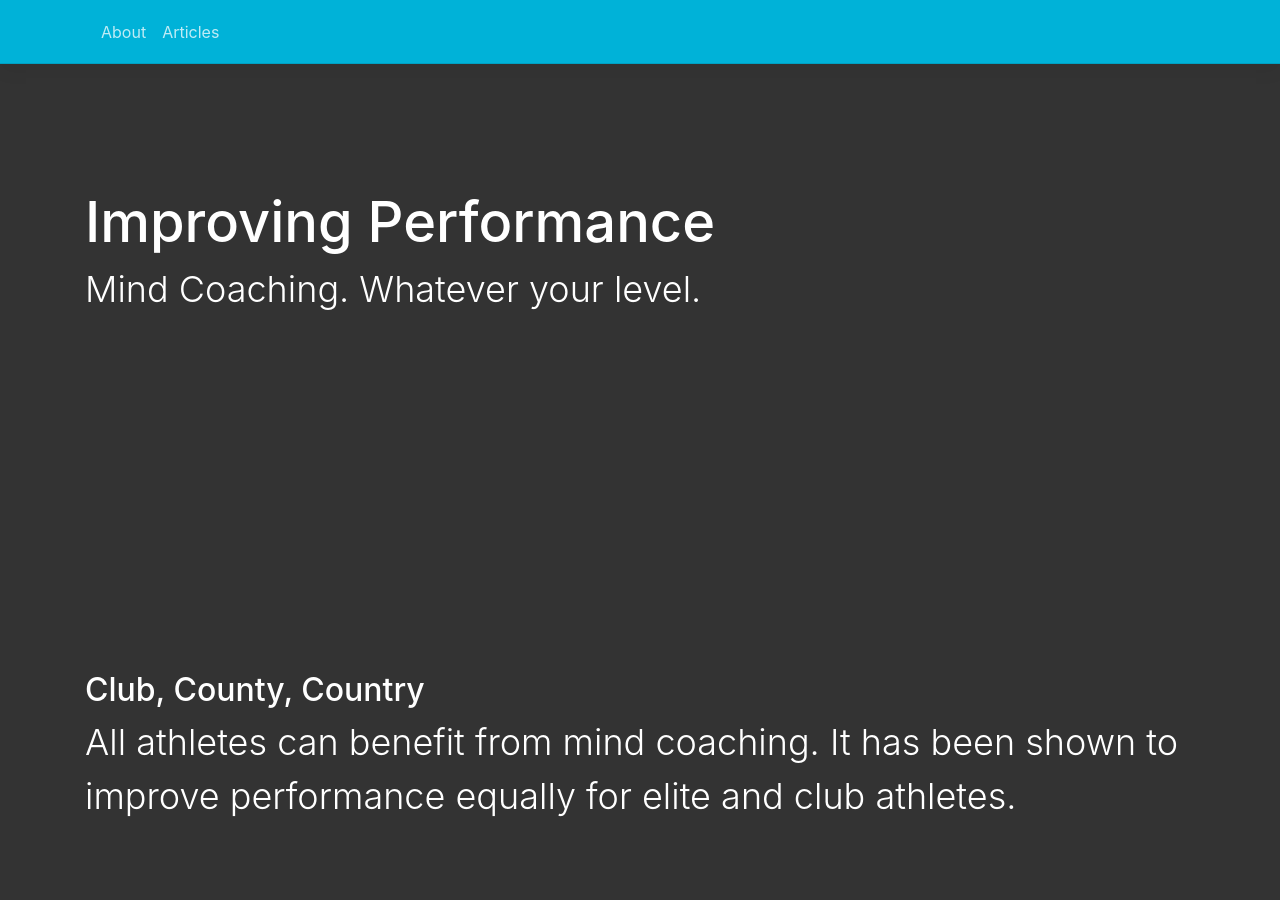
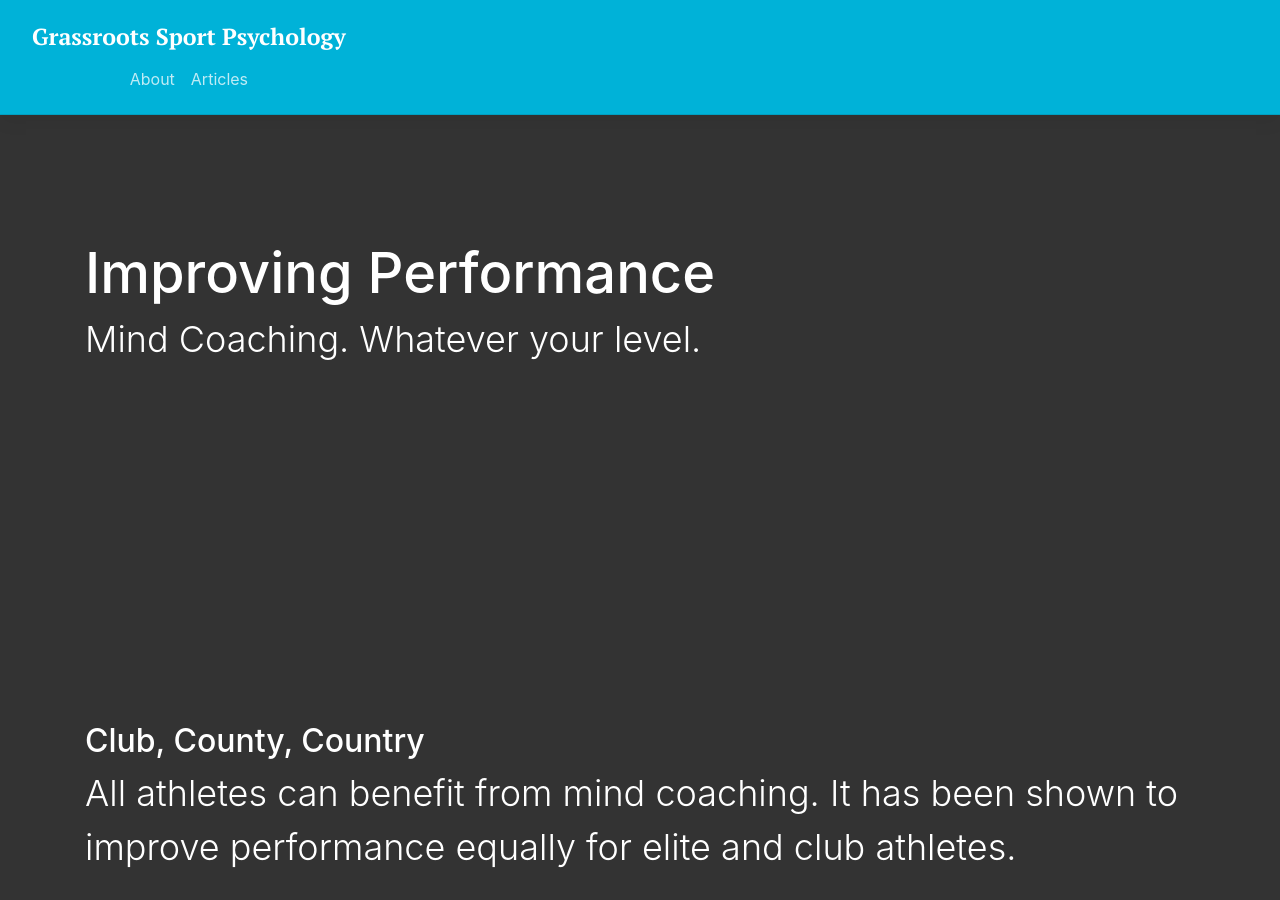
Before and after one commit to krussll/etsysimplicity, a Jekyll site: the page built from index.md, in a window 1280 px wide and 900 px high. Built offline with Jekyll 4.4.1, drawn with Linux system fonts in a browser that asks for light colours; nearby versions of some CDN libraries.

Commit message:
Update nav.html

```diff
--- a/_includes/nav.html
+++ b/_includes/nav.html
@@ -1,7 +1,13 @@
 
 <header class="navbar navbar-dark navbar-toggleable-md bd-navbar">
-  <nav class="container text-center">
-    <div class="navbar-nav-scroll" id="bd-main-nav">
+  <nav class="navbar navbar-expand-md navbar-dark bg-dark">
+  <a class="navbar-brand" href="{{ site.url }}">{{ site.name }}</a>
+  <button class="navbar-toggler" type="button" data-toggle="collapse" data-target="#navbarsExample04" aria-controls="navbarsExample04" aria-expanded="false" aria-label="Toggle navigation">
+    <span class="navbar-toggler-icon"></span>
+  </button>
+
+  <div class="collapse navbar-collapse" id="navbarsExample04">
+    <ul class="navbar-nav mr-auto">
       <ul class="navbar-nav bd-navbar-nav flex-row">
       <li class="nav-item">
         <a class="nav-link{% if page.url == '/about' %} active{% endif %}" href="{{ site.url }}/about">About</a>
```
Lines whose indentation alone changed are shown as unchanged.
